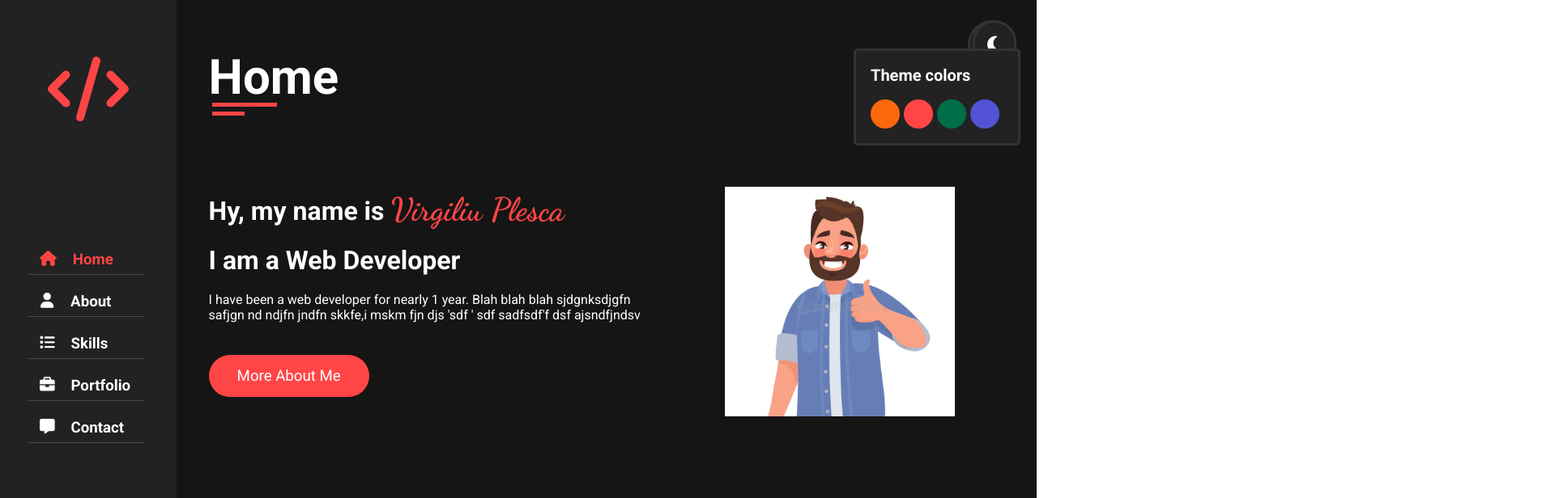
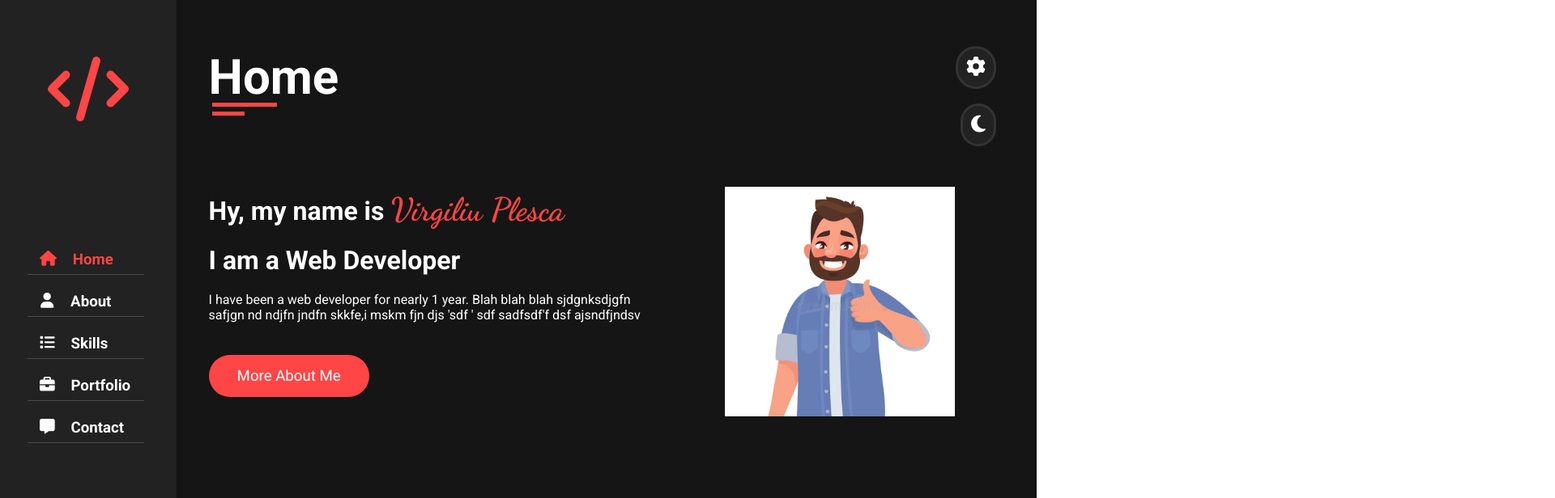
Before and after one commit to acselp/portfolio, a React (Create React App) app in the folder front-end/: page / in a window 1280 px wide. Shown: the top 616 px of the page at 81% size, 1920 px wide, since content can reach past the window. Built offline with nearby package versions, Linux system fonts and the light colour scheme.

Commit message:
menu animation done

```diff
--- a/front-end/src/App.js
+++ b/front-end/src/App.js
@@ -10,7 +10,8 @@ import Skills from './components/Skills';
 import Portfolio from './components/Portfolio';
 import RoundButton from './components/RoundButton/index';
 import { Colors } from './colors';
-
+import { useState } from 'react';
+import { FontAwesomeIcon } from '@fortawesome/react-fontawesome';
 
 import { faCog } from '@fortawesome/free-solid-svg-icons';
 import { faMoon } from '@fortawesome/free-solid-svg-icons';
@@ -29,12 +30,34 @@ const MyRoutes = function() {
 }
 
 
-function showThemeMenu() {
-
-}
+function App() {
 
 
-function App() {
+  const [menuStyle, setMenuStyle] = useState ({
+    right: "-100%"
+  });
+
+  const [btnsStyle, setBtnsStyle] = useState ({
+    right: "50px"
+  })
+
+  const [visible, setVisible] = useState(false);
+
+
+  const toggleThemeMenu = () => {
+
+    if (visible) {
+      setBtnsStyle({right: "50px"});
+      setMenuStyle({right: "-300px"});
+      setVisible(false);
+    }
+    else {
+      setBtnsStyle({right: "250px"});
+      setMenuStyle({right: "25px"});
+      setVisible(true);
+    }
+  }
+
   return (
     <BrowserRouter>
       <div className="wrapper">
@@ -47,27 +70,31 @@ function App() {
         </div>
 
 
-        <div className="menu">
-          <RoundButton icon={ faCog } onClick={ showThemeMenu } />
-          <RoundButton icon={ faMoon }  />
+        <div className="menu" >
 
-          <div className="theme-menu">
+        <div className="round-btn" style={ btnsStyle } onClick={ toggleThemeMenu }>
+            <FontAwesomeIcon icon={ faCog } />
+        </div>
+
+        <div className="round-btn rbtn-2" style={ btnsStyle }>
+            <FontAwesomeIcon icon={ faMoon } />
+        </div>
+
+          <div className="theme-menu" style={ menuStyle }>
             <div className="theme-menu-text">
               Theme colors
             </div>
             <div className="theme-menu-colors">
+
               <div style={{backgroundColor: Colors.orange}}>
-
               </div>
               <div style={{backgroundColor: Colors.red}}>
-
               </div>
               <div style={{backgroundColor: Colors.green}}>
-
               </div>
               <div style={{backgroundColor: Colors.blue}}>
+              </div>
 
-              </div>
             </div>
           </div>
         </div>
--- a/front-end/src/App.scss
+++ b/front-end/src/App.scss
@@ -35,6 +35,12 @@
     position: fixed;
 }
 
+.menu {
+    &:first-child {
+
+    }
+}
+
 .theme-menu {
     background-color: #222;
     border-style: solid;
@@ -49,6 +55,9 @@
     position: absolute;
     right: 20px;
     top: 60px;
+
+    transition: all .5s;
+
 }
 
 .theme-menu-text {
@@ -70,3 +79,35 @@
         cursor: pointer;
     }
 }
+
+.round-btn {
+    padding: 10px;
+    border-radius: 50px;
+    background-color: #222;
+    border-style: solid;
+    border-color: #333;
+
+    position: absolute;
+    right: 250px;
+    top: 57px;
+
+    color: white;
+    font-size: 18pt;
+
+    transition: all .5s;
+
+    & svg {
+        transition: all .5s;
+    }
+
+    cursor: pointer;
+
+    &:hover svg{
+
+        transform: rotateZ(90deg);
+    }
+}
+
+.rbtn-2 {
+    top: 128px !important;
+}
--- a/front-end/src/components/RoundButton/index.scss
+++ b/front-end/src/components/RoundButton/index.scss
@@ -1,16 +1,18 @@
 .round-btn {
-    padding: 15px;
+    padding: 10px;
     border-radius: 50px;
     background-color: #222;
     border-style: solid;
     border-color: #333;
 
     position: absolute;
-    right: 25px;
-    top: 25px;
+    right: 250px;
+    top: 57px;
 
     color: white;
     font-size: 18pt;
+
+    transition: all .5s;
 
     & svg {
         transition: all .5s;
```
